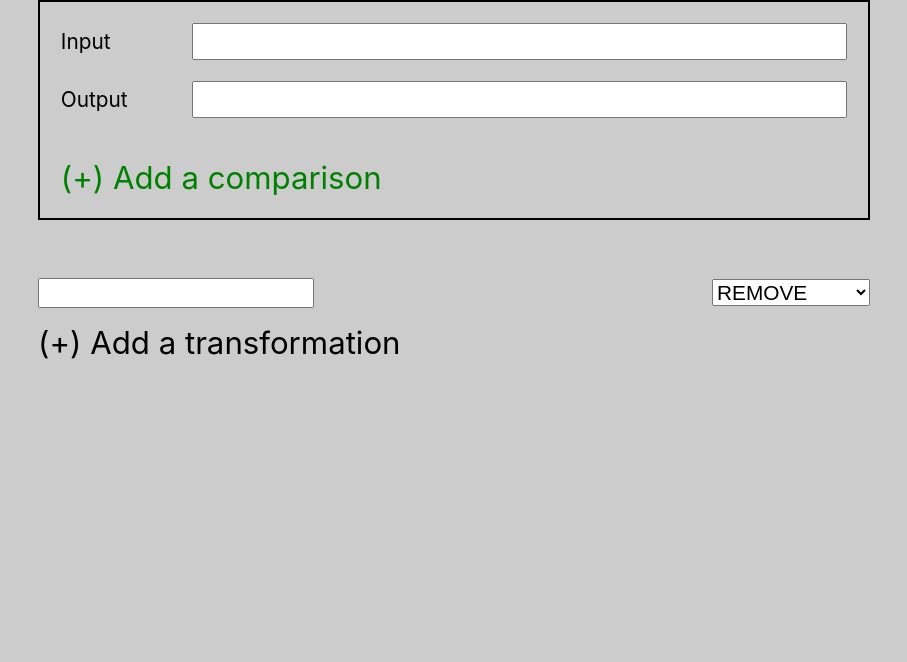
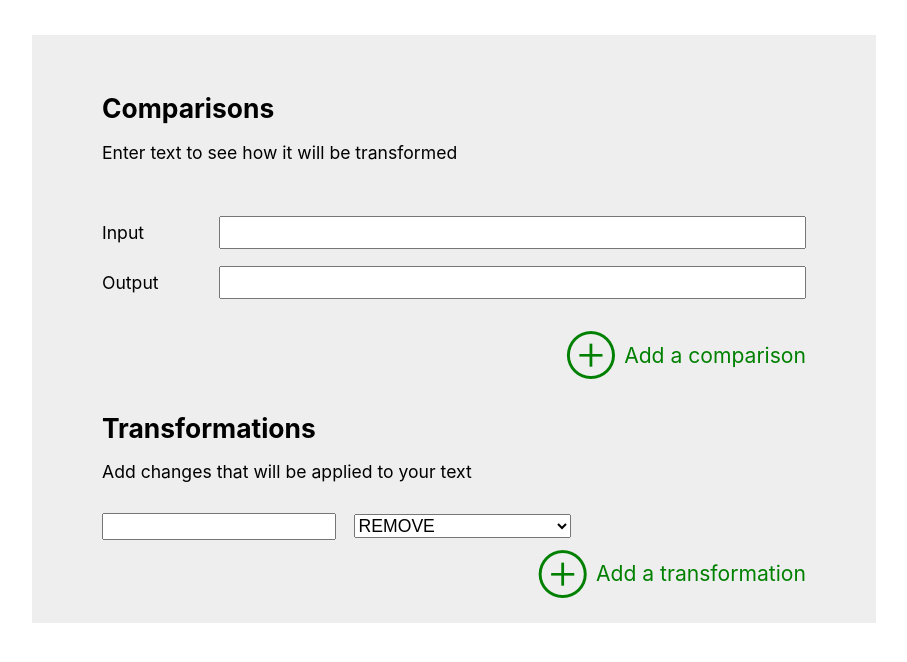
Before and after one commit to batzlerg/renamer, a React (Create React App) app: page / in a window 1280 px wide. Shown: the top 662 px of the page, without its empty margins (186-1093 px from the left). Built offline with nearby package versions, Linux system fonts and the light colour scheme.

Commit message:
further improve UI

```diff
--- a/src/App.css
+++ b/src/App.css
@@ -1,9 +1,11 @@
 .container {
   max-width: 40rem;
   margin: 0 auto;
+  margin-top: 2rem;
+  padding: 2rem 4rem;
+  background-color: #eee;
 }
 
 html {
-  background-color: #ccc;
-  font-size: 1.3rem;
+  font-size: 1.1rem;
 }
--- a/src/components/AddRemoveButton.css
+++ b/src/components/AddRemoveButton.css
@@ -1,3 +1,16 @@
+.addRemoveWrapper {
+  font-size: 1.2rem;
+  cursor: pointer;
+}
+
 .addRemoveButton {
-  font-size: 1.5rem;
+  float: right;
+  display: inline-grid;
+  align-items: center;
+  grid-template-columns: 1fr auto;
+  grid-column-gap: .5rem;
 }
+
+.button {
+  font-size: 2rem;
+}
--- a/src/components/AddRemoveButton.js
+++ b/src/components/AddRemoveButton.js
@@ -5,10 +5,10 @@ function AddRemoveButton(props) {
   let buttonSymbol;
   switch (props.type) {
     case 'add':
-      buttonSymbol = '(+)';
+      buttonSymbol = '\u2295';
       break;
     case 'remove':
-      buttonSymbol = '(-)';
+      buttonSymbol = '\u2296';
       break;
     default:
       throw new Error(
@@ -16,11 +16,15 @@ function AddRemoveButton(props) {
       );
   }
   const className = props.className
-    ? `addRemoveButton ${props.className}`
-    : 'addRemoveButton';
-  const text = props.text ? `${buttonSymbol} ${props.text}` : buttonSymbol;
+    ? `addRemoveWrapper ${props.className}`
+    : 'addRemoveWrapper';
   return (
-    <span className={className} onClick={props.onClick}>{text}</span>
+    <div className={className}>
+      <span className='addRemoveButton' onClick={props.onClick}>
+        <span className='button'>{buttonSymbol}</span>
+        {props.text && props.text}
+      </span>
+    </div>
   );
 }
 
--- a/src/components/Comparison/ComparisonRow.css
+++ b/src/components/Comparison/ComparisonRow.css
@@ -3,4 +3,12 @@
   /* grid-template-columns: 1fr 1fr; */
   grid-column-gap: 2rem;
   grid-row-gap: 1rem;
+  position: relative;
 }
+
+.removeComparison {
+  position: absolute;
+  left: -2.5rem;
+  top: 1rem;
+  color: red;
+}
--- a/src/components/Comparison/ComparisonRow.js
+++ b/src/components/Comparison/ComparisonRow.js
@@ -9,7 +9,7 @@ function ComparisonRow(props) {
     removeButton = (
       <AddRemoveButton
         type="remove"
-        className="remove"
+        className="removeComparison"
         onClick={props.onRemoveComparison}
       />
     );
--- a/src/components/Comparison/ComparisonRowContainer.css
+++ b/src/components/Comparison/ComparisonRowContainer.css
@@ -1,14 +1,14 @@
 .comparisonRowContainer {
   margin-bottom: 2rem;
-  border: 2px solid black;
-  padding: 1rem;
+  display: grid;
+  grid-row-gap: 2rem;
+}
 
-  display: grid;
-  /* grid-template-columns: 1fr 1fr; */
-  /* grid-column-gap: 2rem; */
-  grid-row-gap: 2rem;
+.header h2 {
+  margin-bottom: 0;
 }
 
 .addComparison {
   color: green;
+  font-size: 1.2rem;
 }
--- a/src/components/Comparison/ComparisonRowContainer.js
+++ b/src/components/Comparison/ComparisonRowContainer.js
@@ -6,6 +6,10 @@ import './ComparisonRowContainer.css';
 function ComparisonRowContainer(props) {
   return (
     <div className="comparisonRowContainer">
+      <div className="header">
+        <h2>Comparisons</h2>
+        <p>Enter text to see how it will be transformed</p>
+      </div>
       { props.comparisons.map((c, i) =>
         <ComparisonRow
           key={i}
--- a/src/components/Transformation/TransformRow.css
+++ b/src/components/Transformation/TransformRow.css
@@ -1,10 +1,17 @@
 .transformRow {
   height: 3rem;
-  display: flex;
+  display: inline-grid;
   align-items: center;
-  justify-content: space-between;
+  grid-template-columns: 1fr 1fr 1fr;
+  grid-column-gap: 1rem;
+  position: relative;
 }
 
 .transformRow input, .transformRow select {
   font-size: 1rem;
 }
+
+.removeTransformation {
+  position: absolute;
+  left: -2.5rem;
+}
--- a/src/components/Transformation/TransformRowContainer.css
+++ b/src/components/Transformation/TransformRowContainer.css
@@ -1,4 +1,13 @@
 .transformRowContainer {
+  margin-bottom: 2rem;
+}
+
+.rows {
   display: grid;
   grid-template-rows: repeat(auto-fill, 3rem);
 }
+
+.addTransformation {
+  color: green;
+  font-size: 1.2rem;
+}
--- a/src/components/Transformation/TransformRowContainer.js
+++ b/src/components/Transformation/TransformRowContainer.js
@@ -6,6 +6,11 @@ import './TransformRowContainer.css';
 function TransformRowContainer(props) {
   return (
     <div className="transformRowContainer">
+      <div className="header">
+        <h2>Transformations</h2>
+        <p>Add changes that will be applied to your text</p>
+      </div>
+      <div className="rows">
         { props.transformations.map((t, i) =>
           <TransformRow
             key={i}
@@ -15,10 +20,12 @@ function TransformRowContainer(props) {
             {...t}
           />
         )}
+      </div>
       <AddRemoveButton
         type="add"
         onClick={props.onAddTransformation}
         text="Add a transformation"
+        className="addTransformation"
       />
     </div>
   );
```
Lines whose indentation alone changed are shown as unchanged.
